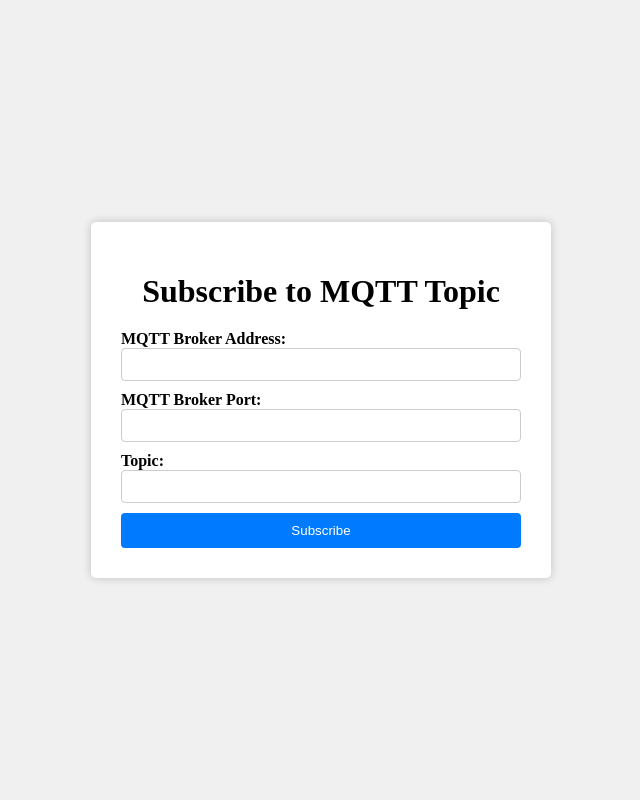
After one commit to Infilong/IOT-Location-Tracking, a Flask app: page /subscribe in a window 1280 px wide. The commit adds this page. Shown: the whole page, without its empty margins (319-959 px from the left). Run offline with Flask 3, Linux system fonts and the light colour scheme.

Commit message:
Added subscribe and topic page, user now can input server and topic info

```diff
--- a/demo-client/app.py
+++ b/demo-client/app.py
@@ -1,23 +1,22 @@
-from flask import Flask, render_template, request
+from flask import Flask, render_template, request, redirect, url_for
 from flask_mqtt import Mqtt
 import pandas as pd
+import time
 
 df = pd.DataFrame(columns=['Timestamp', 'Latitude', 'Longitude', 'csq'])
 # df.loc[0] = [pd.Timestamp.now(), 'Sample data']
 
 app = Flask(__name__, template_folder='templates')
 
-app.config['MQTT_BROKER_URL'] = 'broker.emqx.io'
-app.config['MQTT_BROKER_PORT'] = 1883
-
 # If your broker has enabled user authentication, you can input your Username and Password information into the configuration item.
 # https://mqttx.app/docs/get-started#client-related-information
+
 app.config['MQTT_USERNAME'] = ''  # Set this item when you need to verify username and password
 app.config['MQTT_PASSWORD'] = ''  # Set this item when you need to verify username and password
 
 app.config['MQTT_KEEPALIVE'] = 5  # Set KeepAlive time in seconds
 app.config['MQTT_TLS_ENABLED'] = False  # If your broker supports TLS, set it True
-app.topic = "/gnss/864269067627410/up/nmea"
+app.topic = "default"
 
 mqtt_client = Mqtt(app)
 
@@ -31,6 +30,7 @@ def handle_connect(client, userdata, flags, rc):
 
 @mqtt_client.on_message()
 def handle_mqtt_message(client, userdata, message):
+  print("Received MQTT message:", message.payload)
   latitude = None
   longitude = None
   csq = None
@@ -51,17 +51,54 @@ def handle_mqtt_message(client, userdata, message):
       if sentence[0].startswith("$csq"):
         csq_data = sentence[0]
         csq_data = csq_data[4:]
-        print("csq_data: " + csq_data)
         csq = int(csq_data)
+        csq_with_description = ""
+        if csq <= 10:
+          csq_with_description = "{:2d}(Signal Weak)".format(csq)
+
+        elif csq > 10 and csq <= 20:
+          csq_with_description = "{:2d}(Signal Medium)".format(csq)
+
+        else:
+          csq_with_description = "{:2d}(Signal Strong)".format(csq)
 
   timestamp_now = pd.Timestamp.now().strftime('%Y-%m-%d %H:%M:%S')
-  df.loc[len(df.index)] = [timestamp_now, latitude, longitude, csq]
+  df.loc[len(df.index)] = [timestamp_now, latitude, longitude, csq_with_description]
 
-@app.route('/')
-def index():
-  titles = ['Timestamp', 'Latitude', 'Longitude', 'rsrp']
+@app.route('/topic')
+def user_topic():
+  print(df)
   html = df.to_html(classes='data')
-  return render_template('index.html', tables=[html], titles=titles)
+  return render_template('topic.html', tables=[html])
+
+@app.route('/subscribe', methods=['GET', 'POST'])
+def subscription():
+  if request.method == 'POST':
+    mqtt_client.unsubscribe(app.topic)
+    print("Unsubscribe old topic!")
+
+    # Debug: Print the form data
+    print(request.form)
+
+    # Extract MQTT broker URL and port
+    broker_url = request.form['mqtt-broker-url']
+    broker_port = int(request.form['mqtt-broker-port'])
+    app.topic = "/gnss/" + request.form['topic'] + "/up/nmea"
+
+    # Debug: Print the extracted values
+    print("MQTT Broker URL:", broker_url)
+    print("MQTT Broker Port:", broker_port)
+    print("topic:" + app.topic)
+
+    # Initialize and start the MQTT client
+    mqtt_client.init_app(app)
+    mqtt_client.client.connect(host=broker_url,port=broker_port)
+
+    mqtt_client.subscribe(app.topic)
+    print("Subscribed new topic!")
+    return redirect(url_for('user_topic'))
+  else:
+    return render_template('subscribe.html')
 
 if __name__ == '__main__':
    app.run(host='127.0.0.1', port=5000)
--- /dev/null
+++ b/demo-client/templates/subscribe.html
@@ -0,0 +1,81 @@
+<!DOCTYPE html>
+<html>
+  <head>
+    <title>Subscribe</title>
+    <style>
+      body {
+        display: flex;
+        justify-content: center;
+        align-items: center;
+        height: 100vh;
+        margin: 0;
+        background-color: #f0f0f0;
+      }
+      #topic-form {
+        display: flex;
+        flex-direction: column;
+        align-items: center;
+        width: 400px; /* Adjust the width to make the box bigger */
+        padding: 30px; /* Increase the padding for more space inside the box */
+        border-radius: 5px;
+        box-shadow: 0 0 10px rgba(0, 0, 0, 0.2);
+        background-color: #fff;
+      }
+      #topic-form label,
+      #topic-form input {
+        margin-bottom: 10px;
+        width: 100%; /* Set the input boxes to have the same width as the form */
+        box-sizing: border-box; /* Include padding and border in the total width */
+      }
+      #topic-form label {
+        font-weight: bold;
+      }
+      #topic-form input {
+        padding: 8px;
+        border: 1px solid #ccc;
+        border-radius: 4px;
+      }
+      #topic-form button {
+        padding: 10px;
+        background-color: #007bff;
+        color: #fff;
+        border: none;
+        border-radius: 4px;
+        cursor: pointer;
+        width: 100%; /* Set the button to have the same width as the form */
+      }
+      #topic-form h1 {
+        white-space: nowrap; /* Prevent heading from wrapping to the next line */
+        margin-bottom: 20px; /* Add some spacing between heading and form */
+      }
+    </style>
+  </head>
+  <body>
+    <!-- Add a form to enter the topic -->
+    <div id="topic-form">
+      <h1>Subscribe to MQTT Topic</h1>
+      <form action="/subscribe" method="post">
+        <label for="mqtt-broker-url">MQTT Broker Address:</label>
+        <input
+          type="text"
+          id="mqtt-broker-url"
+          name="mqtt-broker-url"
+          required
+        />
+
+        <label for="mqtt-broker-port">MQTT Broker Port:</label>
+        <input
+          type="number"
+          id="mqtt-broker-port"
+          name="mqtt-broker-port"
+          required
+        />
+
+        <label for="topic">Topic:</label>
+        <input type="text" id="topic" name="topic" required />
+
+        <button type="submit">Subscribe</button>
+      </form>
+    </div>
+  </body>
+</html>
```
Also changed, not shown: demo-client/templates/topic.html (renamed from demo-client/templates/index.html, +4 -6 lines), 1 other file.
